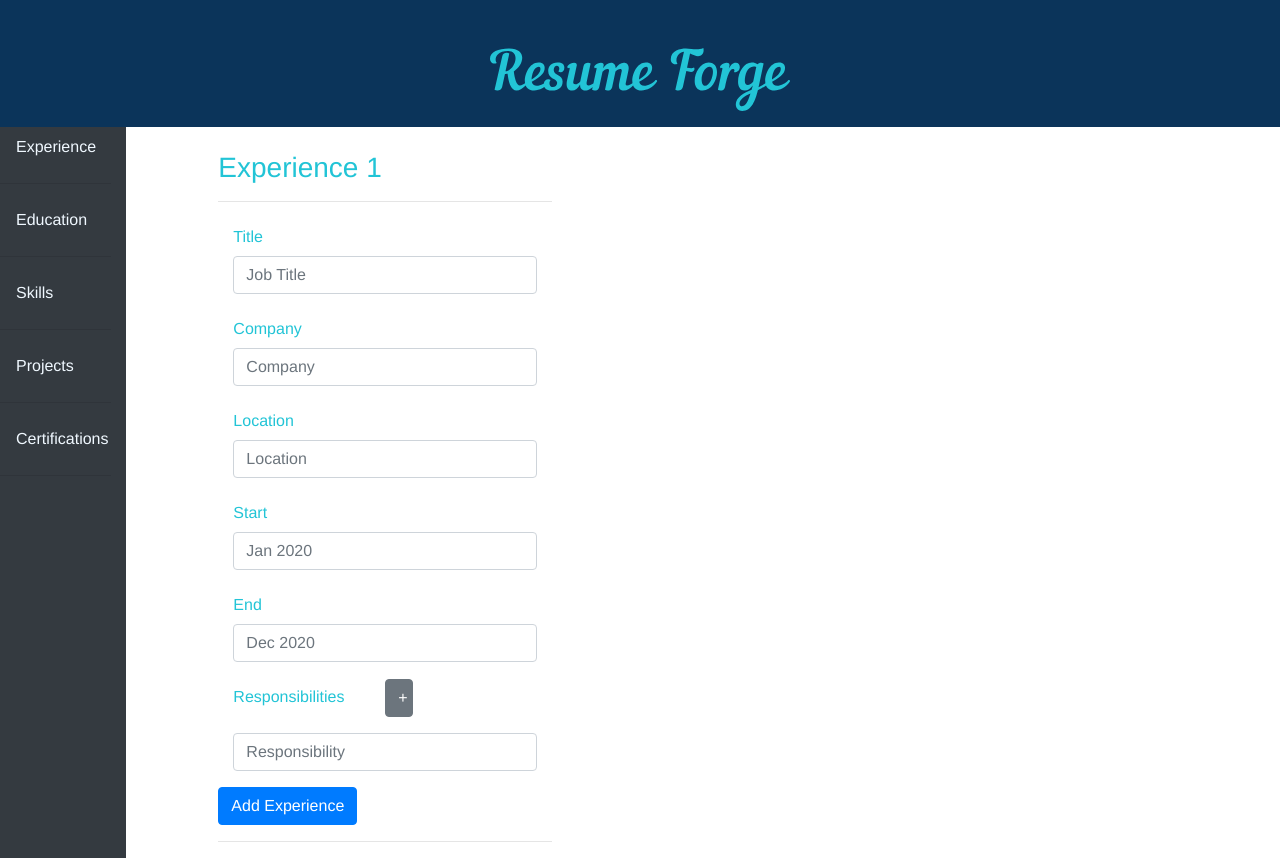
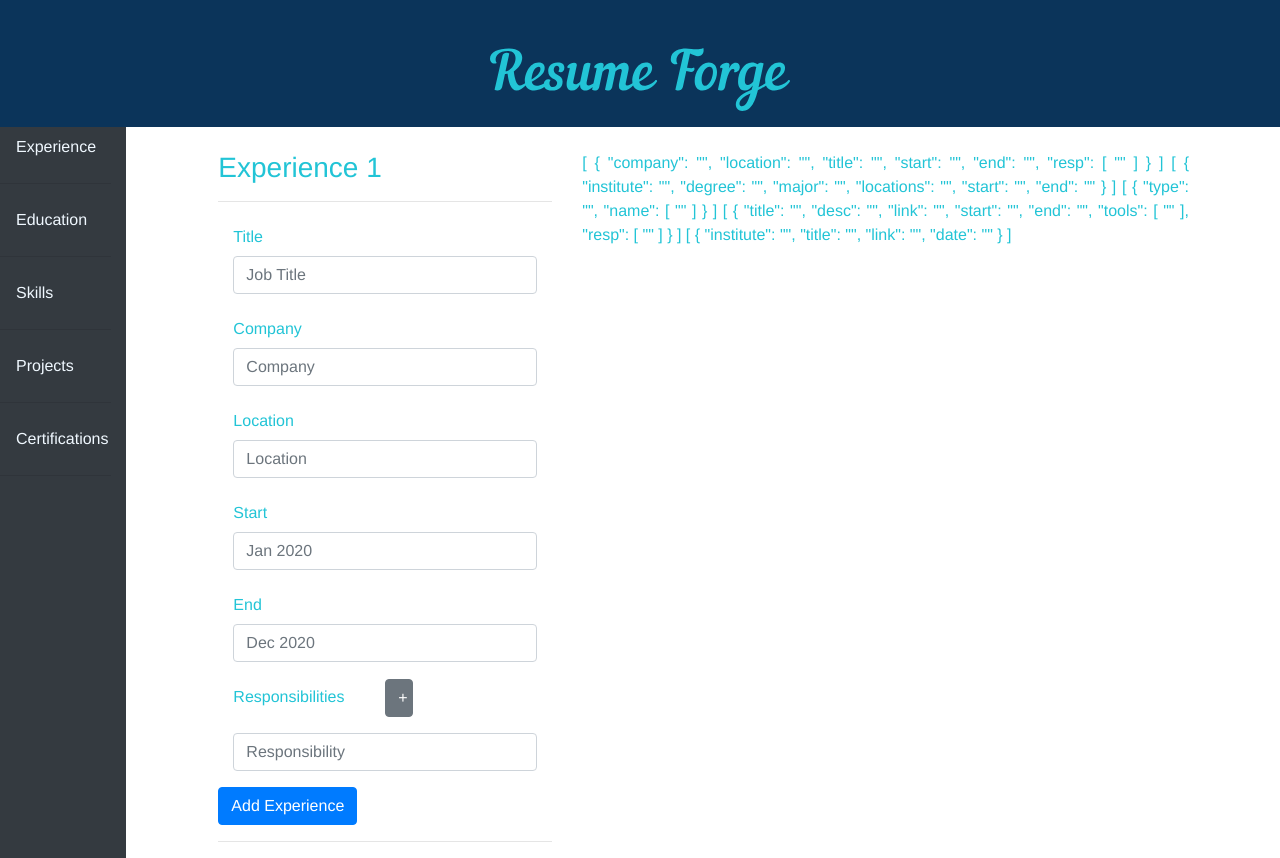
Before and after one commit to zainaftab44/ResumeMaker, a Vue app: page / in a window 1280 px wide. Built offline with nearby package versions, Linux system fonts and the light colour scheme.

Commit message:
added json output

```diff
--- a/src/App.vue
+++ b/src/App.vue
@@ -50,7 +50,13 @@
               <hr />
             </div>
           </div>
-          <div class="col-md-7" style="text-align: justify"></div>
+          <div class="col-md-7" style="text-align: justify">
+            {{exps}}
+            {{eds}}
+            {{skills}}
+            {{projs}}
+            {{certs}}
+          </div>
         </div>
       </div>
     </div>
```
